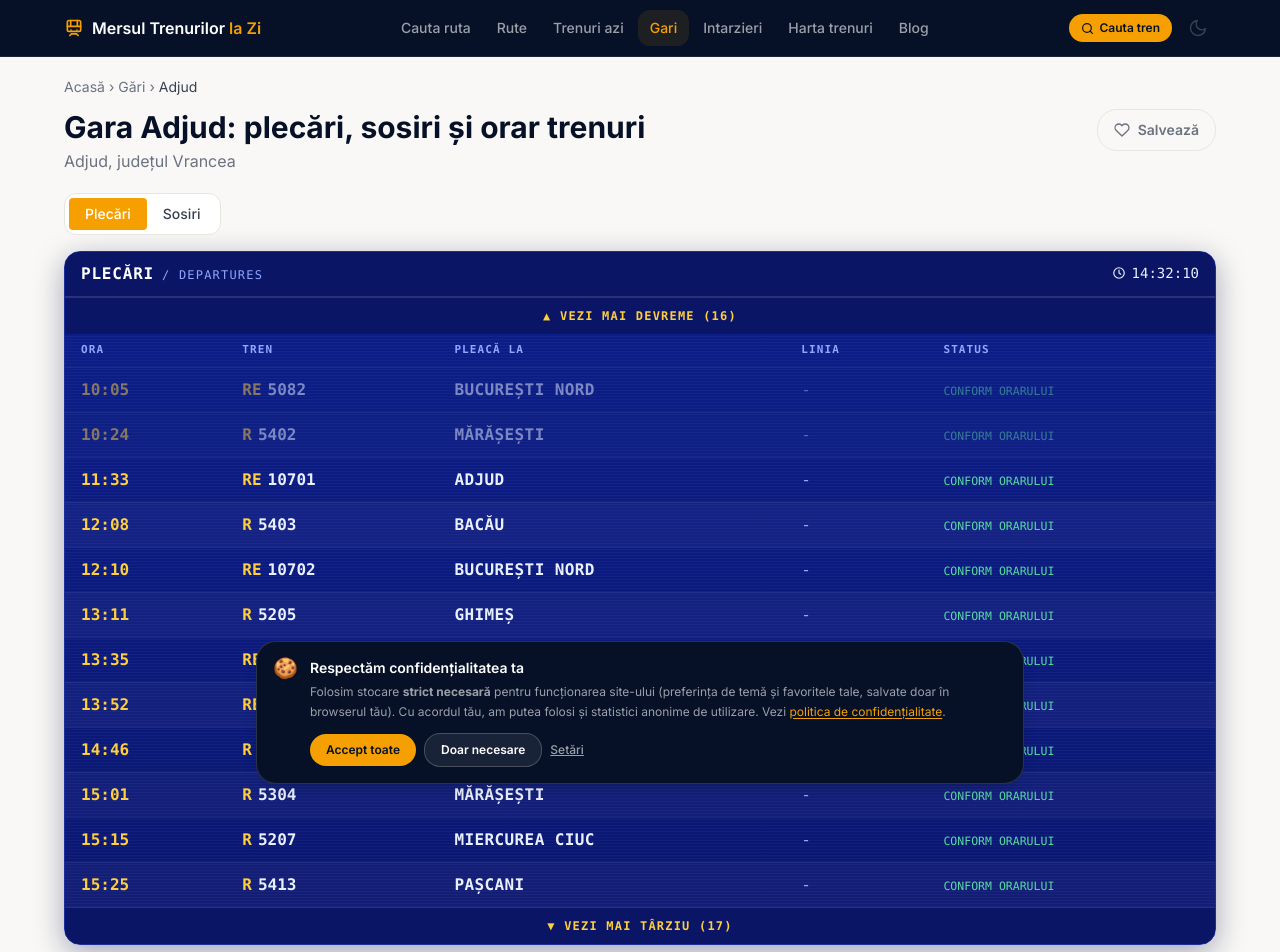
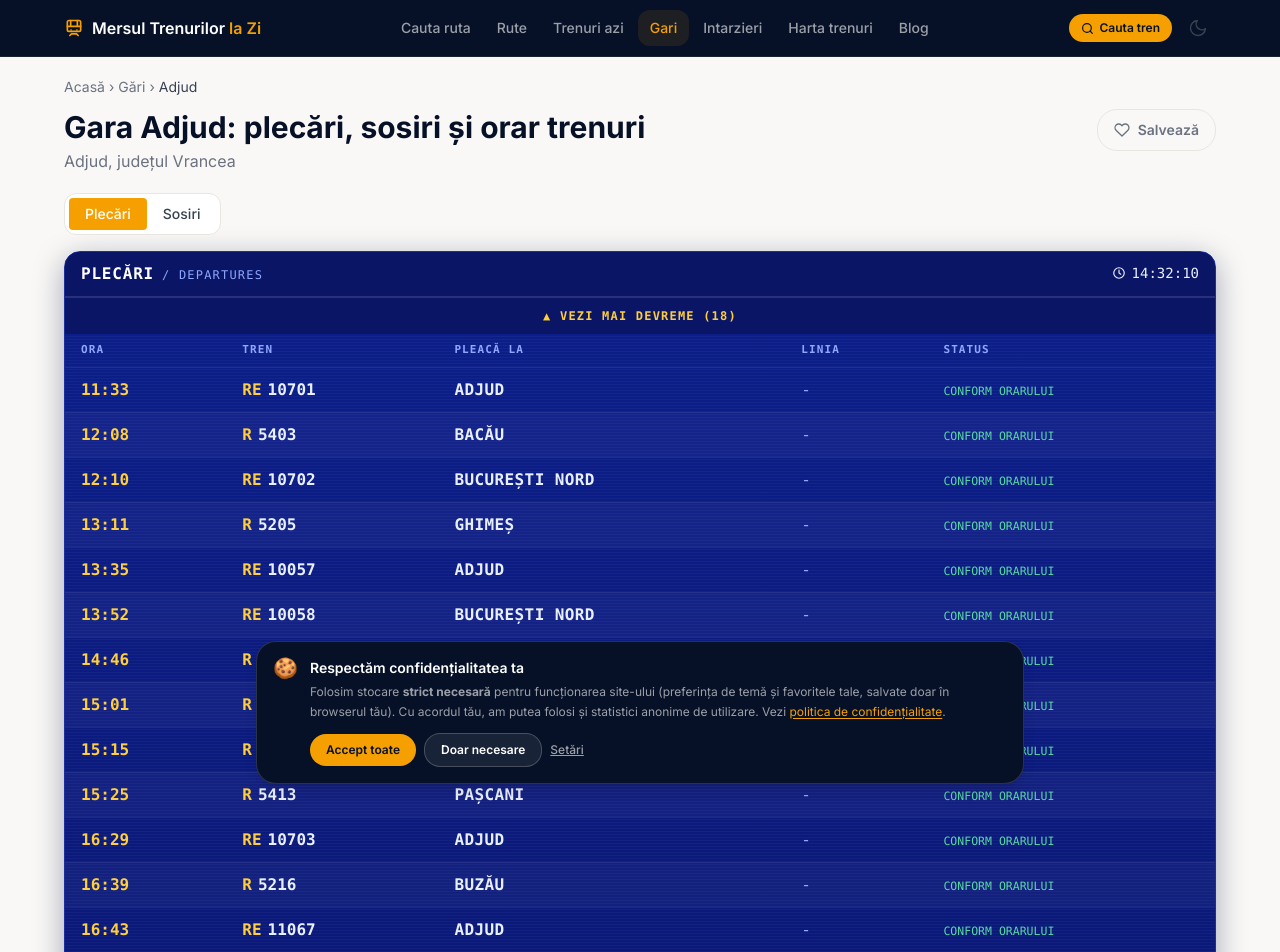
Before and after one commit to andreiion1/mersultrenurilorazi, a Next.js app: page /statii/adjud in a window 1280 px wide. Shown: the top 952 px of the page. Built offline with nearby package versions, Linux system fonts and the light colour scheme; no server answers.

Commit message:
gara: panou strict azi (fara curse de maine)

```diff
--- a/src/components/Board.tsx
+++ b/src/components/Board.tsx
@@ -14,9 +14,8 @@ const HEAD_COL = "#8ea6ff"; // culoare capete coloane
 const TXT = "#e8efff";
 const AMBER = "#ffce3a";
 
-// Fereastra implicită pe pagina de gară: de la 2h în urmă până la 4h în față.
-const PAST_MIN = 120;
-const AHEAD_MIN = 240;
+// Pe pagina de gară afișăm implicit doar următoarele plecări/sosiri (max 20).
+const MAX_UPCOMING = 20;
 const toMin = (t: string) => {
   const [h, m] = t.split(":").map(Number);
   return h * 60 + m;
@@ -66,31 +65,23 @@ export function Board({ rows, mode, windowed = false }: { rows: BoardRow[]; mode
   const dirLabel = mode === "departures" ? "PLEACĂ LA" : "SOSEȘTE DE LA";
   const kind = mode === "departures" ? "plecări" : "sosiri";
 
-  // Fereastra de timp: activă doar pe pagina de gară (windowed) și după montare.
-  let visible = rows;
+  // Pe pagina de gară: implicit doar următoarele plecări/sosiri de AZI (max 20).
+  // Cele deja trecute → „Vezi mai devreme"; restul → „Vezi mai târziu".
+  type Item = { r: BoardRow; departed: boolean };
+  let visible: Item[];
   let earlierCount = 0;
   let laterCount = 0;
   let windowActive = false;
   if (windowed && nowMin != null) {
-    const lo = nowMin - PAST_MIN;
-    const hi = nowMin + AHEAD_MIN;
-    const earlier = rows.filter((r) => toMin(r.time) < lo);
-    const later = rows.filter((r) => toMin(r.time) > hi);
-    const win = rows.filter((r) => {
-      const m = toMin(r.time);
-      return m >= lo && m <= hi;
-    });
-    if (win.length > 0) {
-      windowActive = true;
-      earlierCount = earlier.length;
-      laterCount = later.length;
-      visible = [
-        ...(showEarlier ? earlier : []),
-        ...win,
-        ...(showLater ? later : []),
-      ];
-    }
-    // dacă nu e nimic în fereastră (ex. noaptea târziu) → arătăm tot, fără colapsare.
+    windowActive = true;
+    const past: Item[] = rows.filter((r) => toMin(r.time) < nowMin).map((r) => ({ r, departed: true }));
+    const upcoming: Item[] = rows.filter((r) => toMin(r.time) >= nowMin).map((r) => ({ r, departed: false }));
+    earlierCount = past.length;
+    const shownUpcoming = showLater ? upcoming : upcoming.slice(0, MAX_UPCOMING);
+    laterCount = Math.max(0, upcoming.length - MAX_UPCOMING);
+    visible = [...(showEarlier ? past : []), ...shownUpcoming];
+  } else {
+    visible = rows.map((r) => ({ r, departed: false }));
   }
 
   return (
@@ -117,6 +108,11 @@ export function Board({ rows, mode, windowed = false }: { rows: BoardRow[]; mode
             />
           )}
 
+          {visible.length === 0 ? (
+            <p className="px-4 py-6 text-center" style={{ color: HEAD_COL, fontFamily: MONO }}>
+              Nu mai sunt {kind} azi din această gară. Vezi cursele de mai devreme sau orarul complet.
+            </p>
+          ) : (
           <div className="relative">
             <table className="w-full" style={{ fontFamily: MONO, borderCollapse: "collapse" }}>
               <thead className="hidden md:table-header-group">
@@ -129,12 +125,12 @@ export function Board({ rows, mode, windowed = false }: { rows: BoardRow[]; mode
                 </tr>
               </thead>
               <tbody>
-                {visible.map((r, i) => {
-                  const departed = windowActive && nowMin != null && toMin(r.time) < nowMin;
+                {visible.map((item, i) => {
+                  const r = item.r;
                   return (
-                    <tr key={`${r.trainSlug}-${r.time}-${i}`}
+                    <tr key={`${r.trainSlug}-${r.time}-${item.nextDay ? "m" : "a"}-${i}`}
                       className="flex flex-wrap items-center gap-x-3 gap-y-0.5 px-4 py-2.5 md:table-row md:py-0"
-                      style={{ borderTop: "1px solid rgba(255,255,255,0.07)", backgroundColor: i % 2 ? "rgba(255,255,255,0.03)" : "transparent", opacity: departed ? 0.5 : 1 }}>
+                      style={{ borderTop: "1px solid rgba(255,255,255,0.07)", backgroundColor: i % 2 ? "rgba(255,255,255,0.03)" : "transparent", opacity: item.departed ? 0.5 : 1 }}>
                       <td className="md:px-4 md:py-2.5">
                         <span className="text-lg font-bold md:text-base" style={{ color: AMBER, fontVariantNumeric: "tabular-nums" }}>{r.time}</span>
                       </td>
@@ -166,6 +162,7 @@ export function Board({ rows, mode, windowed = false }: { rows: BoardRow[]; mode
             <div aria-hidden="true" className="pointer-events-none absolute inset-0"
               style={{ backgroundImage: "repeating-linear-gradient(0deg, rgba(255,255,255,0.035) 0px, rgba(255,255,255,0.035) 1px, transparent 1px, transparent 3px)" }} />
           </div>
+          )}
 
           {windowActive && laterCount > 0 && (
             <MoreBar
```
